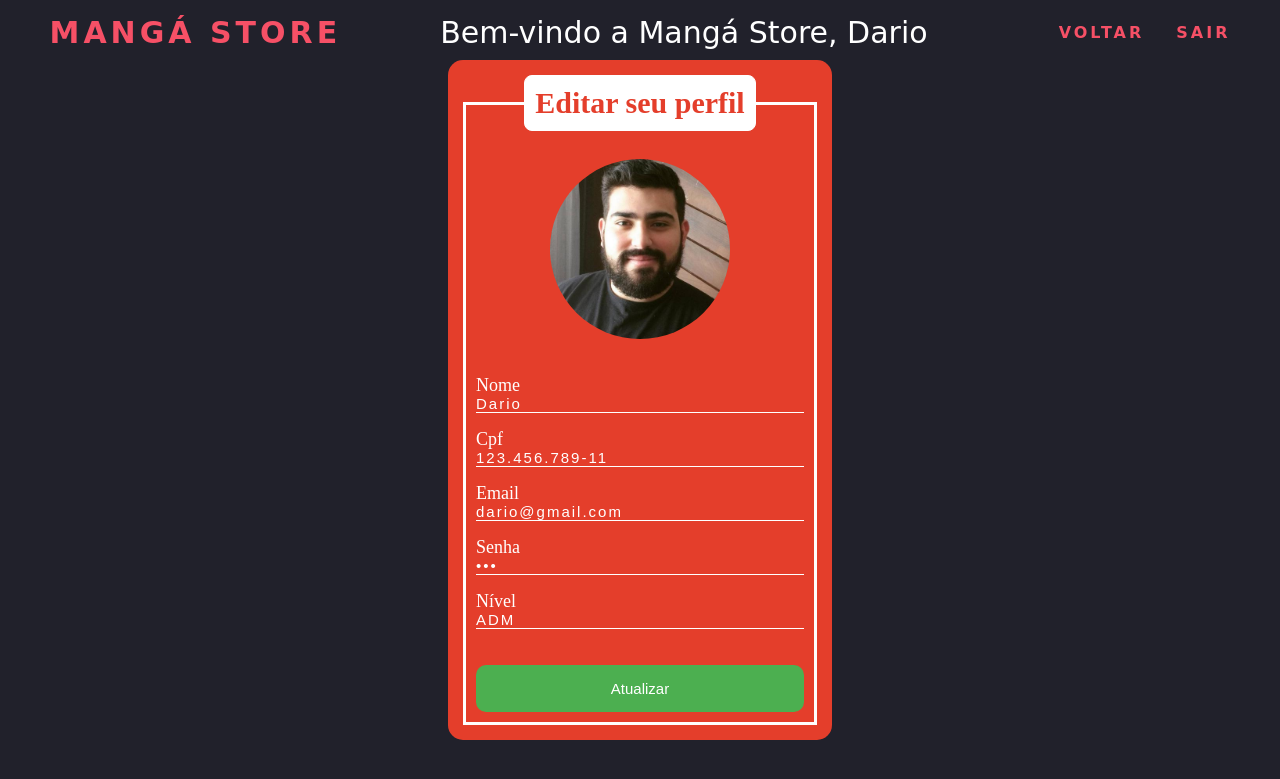
After one commit to DarioRJunior/MangaStore, a PHP site: page /pages/relatorio-clientes/editar_perfil_clientes.php?id=1 in a window 1280 px wide. The commit adds this page. Shown: the top 779 px of the page. Run offline with PHP 8.4, Linux system fonts and the light colour scheme; a user stored in the database is signed in; data comes from the database, SQL or seed files in the repository.

Commit message:
manga store 99% pronta

```diff
--- /dev/null
+++ b/pages/relatorio-clientes/editar_perfil_clientes.css
@@ -0,0 +1,176 @@
+:root {
+    --red: #F65066;
+    --orange: #E43E2B;
+    --white: #fff;
+    --blue: #76E4FE;
+    --black: #000;
+    --bg-color: #21212B;
+}
+
+* {
+    padding: 0;
+    margin: 0;
+    box-sizing: border-box;
+    scroll-behavior: smooth;
+}
+
+li {
+    list-style: none;
+}
+
+a {
+    text-decoration: none;
+}
+
+body {
+    background-color: var(--bg-color);
+}
+
+/* HEADER */
+
+header {
+    margin-bottom: 150px;
+}
+
+.logo {
+    font-family: 'Permanent Marker', cursive;
+    font-size: 24px;
+    text-transform: uppercase;
+    letter-spacing: 4px;
+    color: var(--red);
+    font-weight: bold;
+    font-size: 30px;
+}
+
+.avatar{
+    width: 180px;
+    height: 180px;
+    border-radius: 50%;
+    margin-bottom: 20px;
+    display: block;
+    margin-left: auto;
+    margin-right: auto;
+}
+
+.menu {
+    display: flex;
+    align-items: center;
+    justify-content: space-around;
+    font-family: sans-serif;
+    height: 8vh;
+}
+
+.bem-vindo {
+    color: var(--white);
+    font-size: 30px;
+    font-family: 'Permanent Marker', cursive;
+}
+
+.nav-list {
+    list-style: none;
+    display: flex;
+}
+
+.nav-list li {
+    letter-spacing: 3px;
+    margin-left: 32px;
+}
+
+.nav-list a {
+    font-family: 'Permanent Marker', cursive;
+    color: var(--red);
+    font-weight: bold;
+    text-transform: uppercase;
+}
+
+/* HEADER */
+
+/* Formulário Cadastro */
+
+.box {
+    color: white;
+    position: absolute;
+    top: 50%;
+    left: 50%;
+    transform: translate(-50%, -50%);
+    background-color: var(--orange);
+    padding: 15px;
+    border-radius: 15px;
+    width: 30%;
+}
+
+fieldset {
+    border: 3px solid var(--white);
+    padding: 10px;
+}
+
+legend {
+    border: 1px solid var(--white);
+    padding: 10px;
+    text-align: center;
+    background-color: var(--white);
+    border-radius: 8px;
+    color: var(--orange);
+    font-weight: bold;
+    font-size: 30px;
+}
+
+.inputBox {
+    position: relative;
+}
+
+.inputUser {
+    background: none;
+    border: none;
+    border-bottom: 1px solid white;
+    outline: none;
+    color: white;
+    font-size: 15px;
+    width: 100%;
+    letter-spacing: 2px;
+}
+
+.labelInput {
+    position: absolute;
+    top: 0px;
+    left: 0px;
+    pointer-events: none;
+    transition: .5s;
+}
+
+.inputUser:focus~.labelInput,
+.inputUser:valid~.labelInput {
+    top: -20px;
+    font-size: 18px;
+    color: var(--white);
+}
+
+#update {
+    background: #4CAF50;
+    width: 100%;
+    border: none;
+    padding: 15px;
+    color: white;
+    font-size: 15px;
+    cursor: pointer;
+    border-radius: 10px;
+    transition: all 0.4s ease-in-out;
+}
+
+#update:hover {
+    background: #028d09;
+}
+
+
+/* Formulário Login */
+
+
+input[type=number]{
+    -moz-appearance:textfield;
+}
+
+input[type=number]::-webkit-inner-spin-button,
+input[type=number]::-webkit-outer-spin-button {
+    -webkit-appearance: none;
+    margin: 0;
+}
--- /dev/null
+++ b/pages/relatorio-clientes/editar_perfil_clientes.php
@@ -0,0 +1,99 @@
+<?php
+require('../connection/verifica.php');
+
+if (!empty($_GET['id'])) {
+    include_once('../connection/config.php');
+    $id = $_GET['id'];
+
+    $sqlSelect = "SELECT * FROM usuario WHERE id = $id";
+    $result = $con->query($sqlSelect);
+
+    if ($result->num_rows > 0) {
+        while ($usuario_data = mysqli_fetch_assoc($result)) {
+            $avatar = $usuario_data['avatar'];
+            $nome = $usuario_data['nome'];
+            $email = $usuario_data['email'];
+            $cpf = $usuario_data['cpf'];
+            $senha = $usuario_data['senha'];
+            $nivel = $usuario_data['nivel'];
+        }
+    } else {
+        header("Location: ../sistema/sistema.php");
+    }
+}
+?>
+
+<!DOCTYPE html>
+<html lang="pt-br">
+
+<head>
+    <meta charset="UTF-8">
+    <meta http-equiv="X-UA-Compatible" content="IE=edge">
+    <meta name="viewport" content="width=device-width, initial-scale=1.0">
+    <title>EasyStock - Editar Perfil</title>
+    <link rel="shortcut icon" href="../../src/img/favicon.png" type="image/x-icon">
+    <link rel="stylesheet" href="editar_perfil_clientes.css">
+</head>
+
+<body>
+    <header>
+        <nav class="menu">
+            <h1 class="logo">Mangá Store</h1>
+            <p class="bem-vindo">Bem-vindo a Mangá Store, <?php echo $_SESSION["nome"]; ?></p>
+            <ul class="nav-list">
+                <li><a href="../relatorio-clientes/relatorio-clientes.php">Voltar</a></li>
+                <li><a href="../login/login.php">Sair</a></li>
+            </ul>
+        </nav>
+    </header>
+
+    <div class="box-login">
+        <div class="box">
+            <form action="saveEdit.php" method="POST">
+                <fieldset>
+                    <legend><b>Editar seu perfil</b></legend>
+                    <br>
+                    <div class="inputBox">
+                        <img class="avatar" src="<?php echo $avatar; ?>" alt="">
+                    </div>
+                    <br><br>
+                    <div class="inputBox">
+                        <input type="text" name="nome" id="nome" value="<?php echo $nome ?>" class="inputUser" required>
+                        <label for="nome" class="labelInput">Nome</label>
+                    </div>
+                    <br><br>
+                    <div class="inputBox">
+                        <input type="text" name="cpf" id="cpf" maxlength="14" oninput="maskCPF(this)" value="<?php echo $cpf ?>" onblur="validar()" class="inputUser" required>
+                        <label for="cpf" class="labelInput">Cpf</label>
+                    </div>
+                    <br><br>
+                    <div class="inputBox">
+                        <input type="email" name="email" id="email" value="<?php echo $email ?>" class="inputUser" required>
+                        <label for="email" class="labelInput">Email</label>
+                    </div>
+                    <br><br>
+                    <div class="inputBox">
+                        <input type="password" name="senha" id="senha" value="<?php echo $senha ?>" class="inputUser" required>
+                        <label for="senha" class="labelInput">Senha</label>
+                    </div>
+                    <br><br>
+                    <div class="inputBox">
+                        <input type="text" name="nivel" id="nivel" value="<?php echo $nivel ?>" class="inputUser" required>
+                        <label for="nivel" class="labelInput">Nível</label>
+                    </div>
+                    <br><br>
+                    <input type="hidden" name="id" value="<?php echo $id ?>">
+                    <input type="submit" name="update" id="update" value="Atualizar" onclick="mensagem()">
+                </fieldset>
+            </form>
+        </div>
+    </div>
+</body>
+
+<script>
+    function mensagem() {
+        alert("Usuário atualizado com sucesso!");
+    }
+</script>
+<script src="../cadastros/maskcpf.js"></script>
+</html>
--- a/pages/relatorio-clientes/relatorio-clientes.php
+++ b/pages/relatorio-clientes/relatorio-clientes.php
@@ -61,7 +61,7 @@ $result = $con->query($sql);
                                     echo "<td>" . $usuario_data['senha'] . "</td>";
                                     echo "<td>" . $usuario_data['nivel'] . "</td>";
                                     echo "<td class='btns'>
-                            <a class='btnEditar' href='edicao_mangas.php?id=$usuario_data[id]' title='Editar'>
+                            <a class='btnEditar' href='editar_perfil_clientes.php?id=$usuario_data[id]' title='Editar'>
                             <svg xmlns='http://www.w3.org/2000/svg' width='16' height='16' fill='currentColor' class='bi bi-pencil' viewBox='0 0 16 16'>
                             <path d='M12.146.146a.5.5 0 0 1 .708 0l3 3a.5.5 0 0 1 0 .708l-10 10a.5.5 0 0 1-.168.11l-5 2a.5.5 0 0 1-.65-.65l2-5a.5.5 0 0 1 .11-.168l10-10zM11.207 2.5 13.5 4.793 14.793 3.5 12.5 1.207 11.207 2.5zm1.586 3L10.5 3.207 4 9.707V10h.5a.5.5 0 0 1 .5.5v.5h.5a.5.5 0 0 1 .5.5v.5h.293l6.5-6.5zm-9.761 5.175-.106.106-1.528 3.821 3.821-1.528.106-.106A.5.5 0 0 1 5 12.5V12h-.5a.5.5 0 0 1-.5-.5V11h-.5a.5.5 0 0 1-.468-.325z'/>
                         </svg></a>
--- a/pages/sistema/sistemaAdm.css
+++ b/pages/sistema/sistemaAdm.css
@@ -112,7 +112,7 @@ header {
     border: 2px solid var(--blue);
     border-radius: 10px;
     width: 400px;
-    height: 300px;
+    height: 350px;
     padding: 10px;
 }
 
--- a/pages/sistema/sistemaAdm.php
+++ b/pages/sistema/sistemaAdm.php
@@ -38,7 +38,8 @@ if ($_SESSION["UsuarioNivel"] != "ADM") echo "<script>alert('Você não é Admin
                     <h2>O que deseja fazer?</h2>
                     <a href="../mangas/cadastro_mangas.php">Cadastrar novo mangá</a>
                     <a href="../mangas/lista_mangas.php?pagina=1">Ver todos os mangás</a>
-                    <a href="../relatorio-clientes/relatorio-clientes.php">Ver usários cadastrados</a>
+                    <a href="../relatorio-clientes/relatorio-clientes.php">Ver usuários cadastrados</a>
+                    <a href="../../src/manual/" download="Manual do Sistema Adiministração">Manual do Sistema Adm</a>
                 </div>
             </div>
         </section>
```
Also changed, not shown: pages/relatorio-clientes/saveEdit.php (added, +16 -0 lines).
